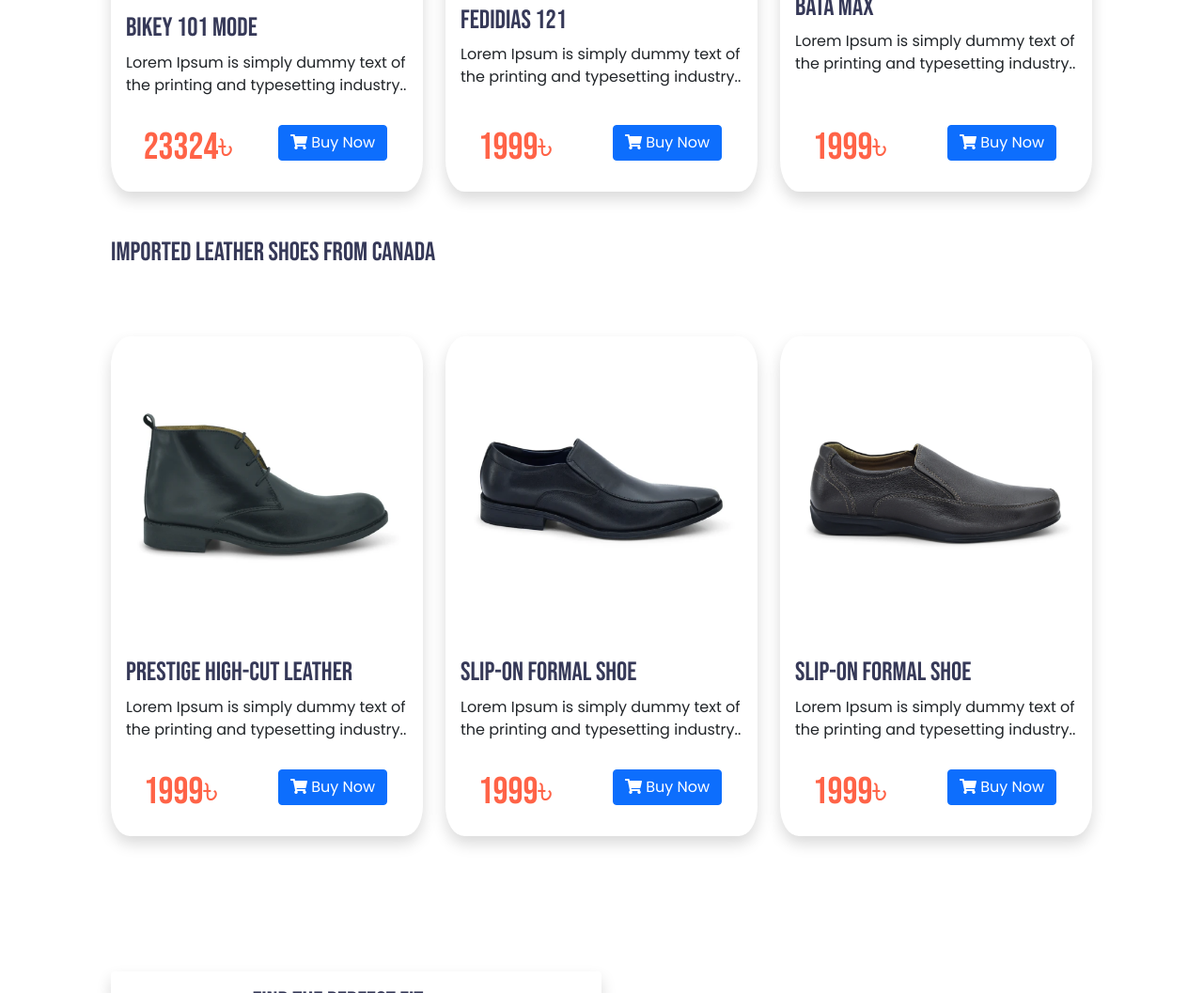
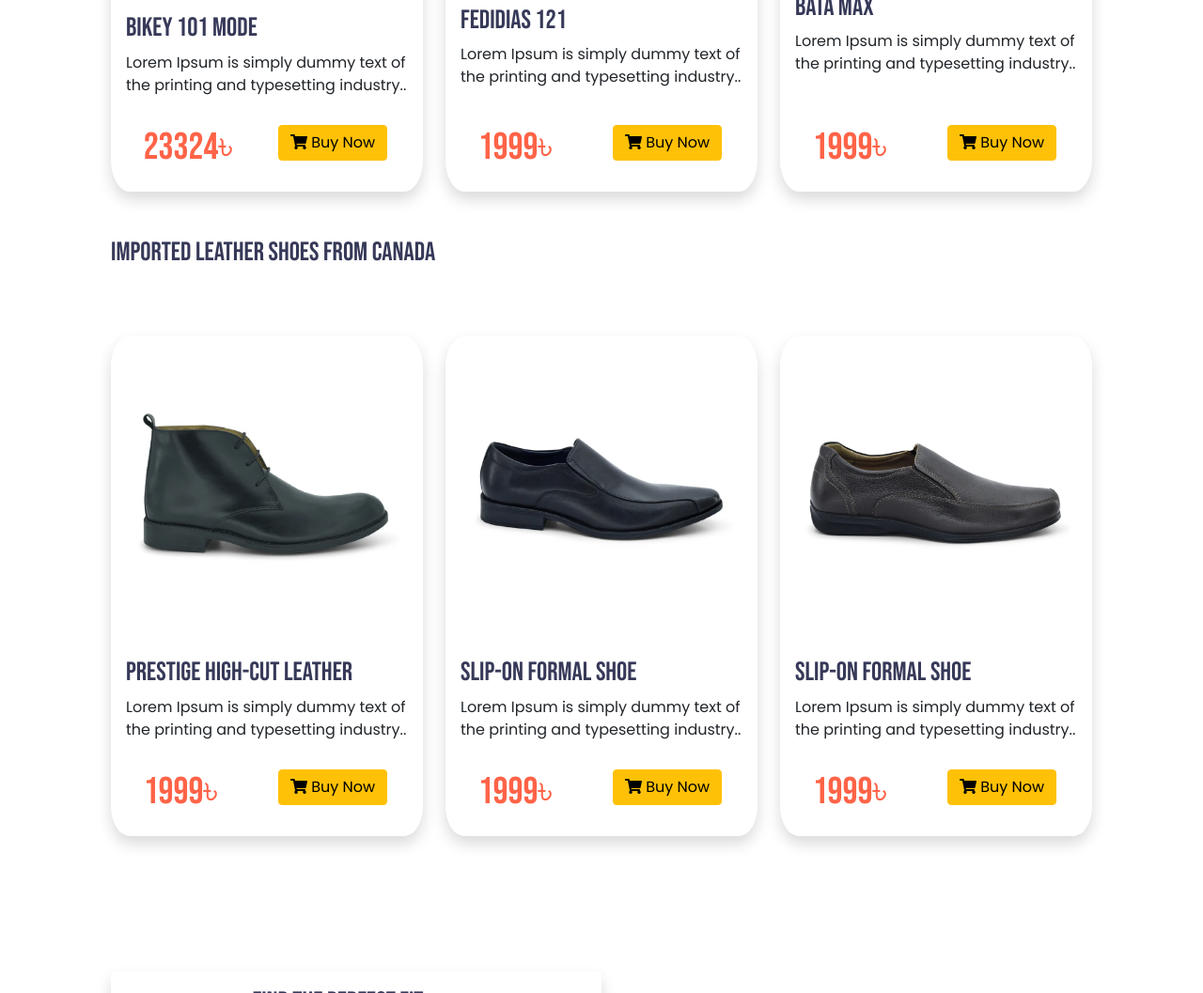
Before and after one commit to yeaminadibishere/ph-assignment-2, a plain HTML site: page index.html in a window 1280 px wide. Shown: the part 1332-2389 px from the top of the page at 94% size. Drawn offline with nearby package versions, Linux system fonts and the light colour scheme.

Commit message:
Update index.html

```diff
--- a/index.html
+++ b/index.html
@@ -65,7 +65,7 @@
 						<div class="all-hero-text">
 							<h1><span class="orange_highlight">SHOE SHOP </span> <br> BANGLDESH</h1>
 							<p>Lorem Ipsum is simply dummy text of the printing Lorem Ipsum is simply dummy.</p>
-							<button type="button" class="btn btn-primary custom_btn px-5 py-3 rounded-lg mt-3">
+							<button type="button" class="btn btn-warning custom_btn px-5 py-3 rounded-lg mt-3">
 								<i class="fa fa-shopping-cart" aria-hidden="true"></i>Buy Now
 							</button>
 						</div>
@@ -94,7 +94,7 @@
 								<h3 class="orange_highlight">23324৳</h3>
 							</div>
 							<div class="col-6">
-								<button class="btn btn-primary"><i class="fa fa-shopping-cart"></i> Buy Now</button>
+								<button class="btn btn-warning"><i class="fa fa-shopping-cart"></i> Buy Now</button>
 							</div>
 						</div>
 					</div>
@@ -114,7 +114,7 @@
 								<h3 class="orange_highlight">1999৳</h3>
 							</div>
 							<div class="col-6">
-								<button class="btn btn-primary"><i class="fa fa-shopping-cart"></i> Buy Now</button>
+								<button class="btn btn-warning"><i class="fa fa-shopping-cart"></i> Buy Now</button>
 							</div>
 
 
@@ -135,7 +135,7 @@
 								<h3 class="orange_highlight">1999৳</h3>
 							</div>
 							<div class="col-6">
-								<button class="btn btn-primary"><i class="fa fa-shopping-cart"></i> Buy Now</button>
+								<button class="btn btn-warning"><i class="fa fa-shopping-cart"></i> Buy Now</button>
 							</div>
 
 
@@ -162,7 +162,7 @@
 								<h3 class="orange_highlight">1999৳</h3>
 							</div>
 							<div class="col-6">
-								<button class="btn btn-primary"><i class="fa fa-shopping-cart"></i> Buy Now</button>
+								<button class="btn btn-warning"><i class="fa fa-shopping-cart"></i> Buy Now</button>
 							</div>
 						</div>
 					</div>
@@ -182,7 +182,7 @@
 								<h3 class="orange_highlight">1999৳</h3>
 							</div>
 							<div class="col-6">
-								<button class="btn btn-primary"><i class="fa fa-shopping-cart"></i> Buy Now</button>
+								<button class="btn btn-warning"><i class="fa fa-shopping-cart"></i> Buy Now</button>
 							</div>
 
 
@@ -203,7 +203,7 @@
 								<h3 class="orange_highlight">1999৳</h3>
 							</div>
 							<div class="col-6">
-								<button class="btn btn-primary"><i class="fa fa-shopping-cart"></i> Buy Now</button>
+								<button class="btn btn-warning"><i class="fa fa-shopping-cart"></i> Buy Now</button>
 							</div>
 
 
```
